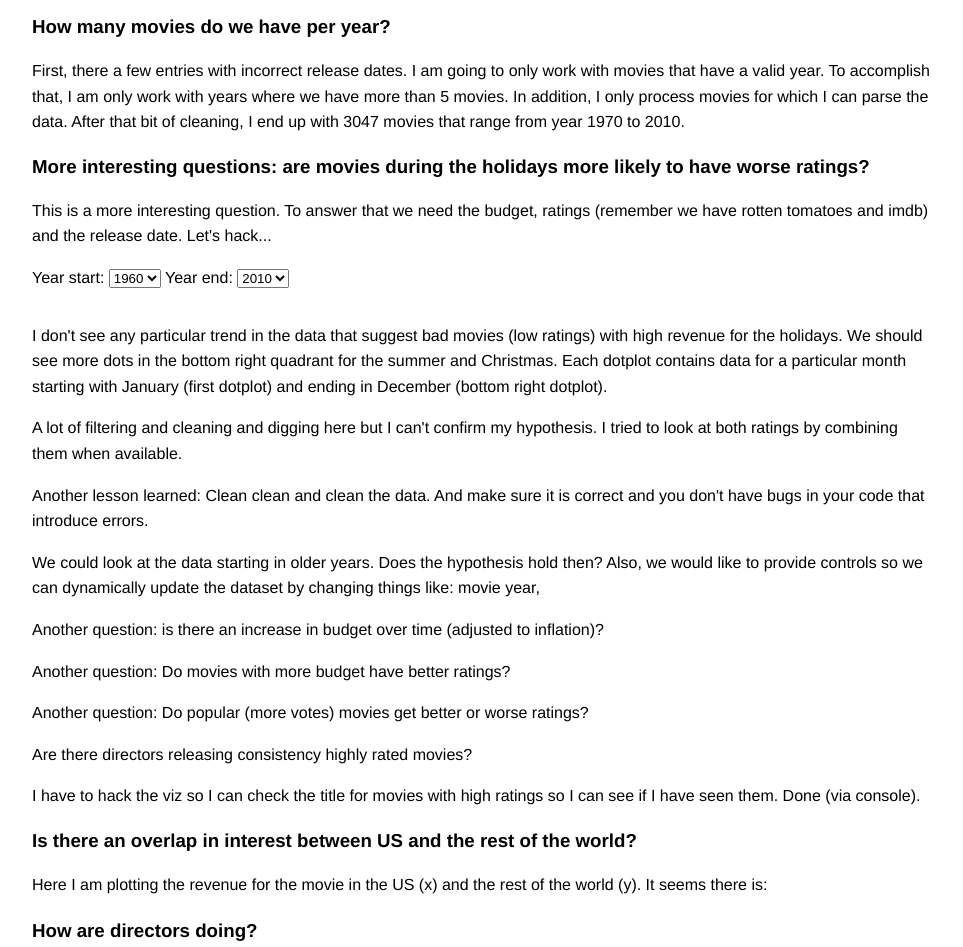
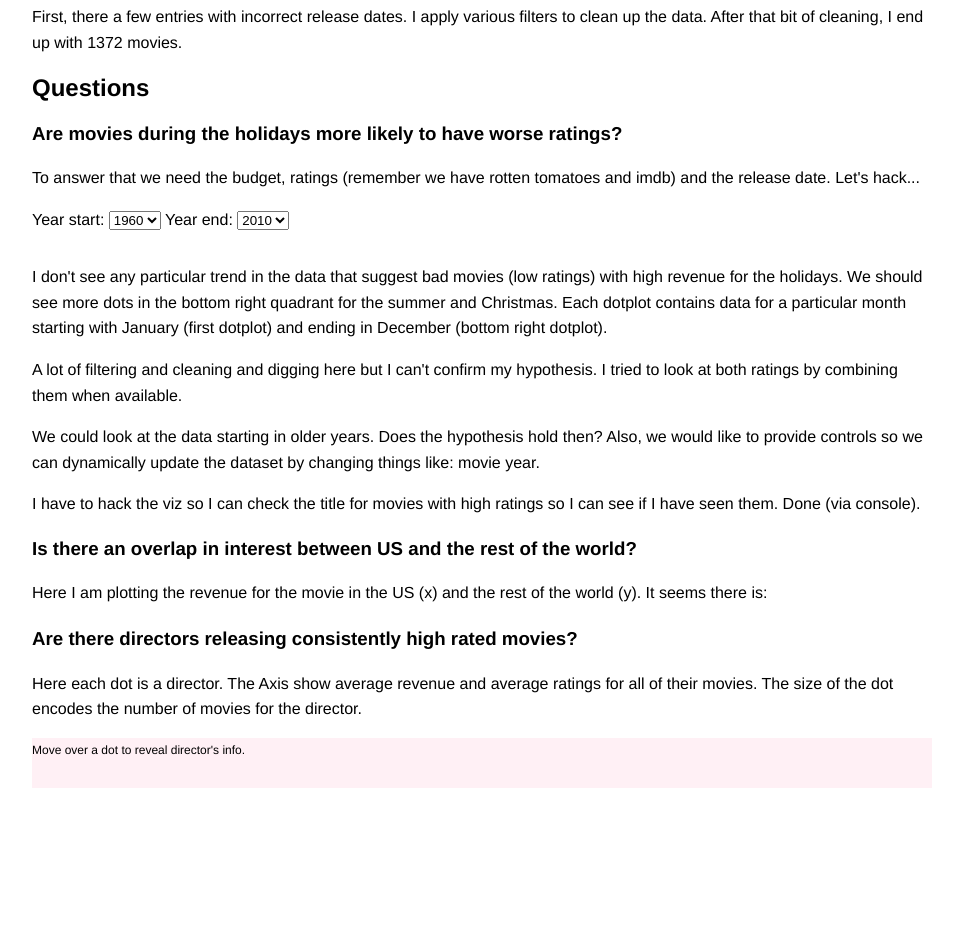
Before and after one commit to drio/cse512_week2_movies, a website built with webpack: page src/index.html in a window 1280 px wide. Shown: the part 1320-2267 px from the top of the page, without its empty margins (33-996 px from the left). Built offline with nearby package versions, Linux system fonts and the light colour scheme; files whose address does not match are found by name.

Commit message:
iteration 3

```diff
--- a/src/css/style.css
+++ b/src/css/style.css
@@ -70,6 +70,23 @@ pre {
   margin-top: 2px;
 }
 
+#viz-directors-info {
+  /*
+	display: flex;
+  flex-wrap: wrap;
+	flex-grow: 0;
+  */
+  font-size: 12px;
+	justify-content: center;
+  /*display: block;*/
+  /*padding: 10px;*/
+  background: LavenderBlush;
+  border: 0px solid grey;
+	width: 900px;
+  height: 50px;
+  margin-top: 2px;
+}
+
 #viz-directors {
 	display: flex;
   flex-wrap: wrap;
--- a/src/index.html
+++ b/src/index.html
@@ -5,10 +5,15 @@
   </head>
   <body>
 <div class="main-container">
+
 <h2> The Movie Dataset </h2>
+<p> This is an exploratory data analysis exercise that uses this
+<a href="https://courses.cs.washington.edu/courses/cse512/14wi/a2.html">movies</a>
+dataset.
 
 <h3> Inspecting the data </h3>
-  <p> The csv file contains 3201 movies for each movie we have the following attributes (not all the movies have all the attributes set): </p>
+<p> The csv file contains 3201 movies for each movie we have the following
+attributes (not all the movies have all the attributes set): </p>
 <pre>
 0: "Title" 1: "US Gross" 2: "Worldwide Gross" 3: "US DVD Sales" 4: "Production Budget"
 5: "Release Date" 6: "MPAA Rating" 7: "Running Time (min)" 8: "Distributor"
@@ -35,20 +40,15 @@ dig a bit deeper.
 
 <p> Now that I know a bit more about the dataset, what are some interesting questions?
 
-<h3> How many movies do we have per year? </h3>
+<p> First, there a few entries with incorrect release dates. I apply various filters
+to clean up the data. After that bit of cleaning, I end up with 1372 movies.
 
-<p> First, there a few entries with incorrect release dates. I am going to only
-work with movies that have a valid year. To accomplish that, I am only work
-with years where we have more than 5 movies. In addition, I only process movies
-for which I can parse the data. After that bit of cleaning, I end up with 3047 movies
-that range from year 1970 to 2010.
+<h2> Questions</h2>
 
-<h3> More interesting questions: are movies during the holidays more likely to have
-worse ratings?
-</h3>
+<h3> Are movies during the holidays more likely to have worse ratings? </h3>
 
-<p> This is a more interesting question. To answer that we need the budget, ratings (remember
-we have rotten tomatoes and imdb) and the release date. Let's hack...
+<p> To answer that we need the budget, ratings (remember we have rotten
+tomatoes and imdb) and the release date. Let's hack...
 
 <p>
 Year start: <select id="year-start"> </select>
@@ -65,18 +65,9 @@ December (bottom right dotplot).
 <p> A lot of filtering and cleaning and digging here but I can't confirm my
 hypothesis.  I tried to look at both ratings by combining them when available.
 
-<p> Another lesson learned: Clean clean and clean the data. And make sure it is
-correct and you don't have bugs in your code that introduce errors.
-
 <p> We could look at the data starting in older years. Does the hypothesis hold then?
 Also, we would like to provide controls so we can dynamically update the dataset by
-changing things like: movie year,
-
-<p> Another question: is there an increase in budget over time (adjusted to inflation)?
-<p> Another question: Do movies with more budget have better ratings?
-<p> Another question: Do popular (more votes) movies get better or worse ratings?
-
-<p> Are there directors releasing consistency highly rated movies?
+changing things like: movie year.
 
 <p> I have to hack the viz so I can check the title for movies with high
 ratings so I can see if I have seen them. Done (via console).
@@ -91,11 +82,16 @@ It seems there is:
   </div>
 </div>
 
-<h3> How are directors doing?</h3>
+<h3> Are there directors releasing consistently high rated movies? </h3>
 <p> Here each dot is a director. The Axis show average revenue and average ratings for all of their movies. The size of the dot encodes the number of movies for the director.
-<div id="viz-directors">
-</div>
+<div id="viz-directors-info">Move over a dot to reveal director's info.</div>
+<div id="viz-directors"></div>
+<p> The next step here would be to consider the budget of the movies to see what directors are more appealing for movie companies.
 
+<h3> Other questions </h3>
+<p> Another question: is there an increase in budget over time (adjusted to inflation)?
+<p> Another question: Do movies with more budget have better ratings?
+<p> Another question: Do popular (more votes) movies get better or worse ratings?
 
 </div>
   </body>
--- a/src/js/directors.js
+++ b/src/js/directors.js
@@ -9,8 +9,22 @@ import {getDirectorsToMovies} from './processing.js';
 import {dotPlot} from './viz/dotplot.js';
 
 const DIRECTORS_SEL = '#viz-directors';
+const DIRECTORS_INFO_SEL = '#viz-directors-info';
 const BIG_DOT_R = 30;
 const SMALL_DOT_R = 4;
+
+const onMouseOverLogic = (d) => {
+  select(DIRECTORS_INFO_SEL)
+    .html(d.name +  ": [" + d.movieNames + "]");
+}
+
+const onMouseOutLogic = (d) => {
+  select(DIRECTORS_INFO_SEL).html("Move over a dot to reveal director's info.");
+}
+
+const onClickLogic = (d) => {
+  console.log(d);
+}
 
 export const directorsViz = (movies) => {
   const directors = getDirectorsToMovies(movies);
@@ -26,7 +40,9 @@ export const directorsViz = (movies) => {
     xLabel: 'revenue',
     yLabel: 'rating',
     background: 'ghostwhite',
-    onClickLogic: (d) => console.log(d.name, d.movies),
+    onClickLogic,
+    onMouseOutLogic,
+    onMouseOverLogic,
     data: directors.map((director) => {
       const color = 'black';
       return {
@@ -35,6 +51,7 @@ export const directorsViz = (movies) => {
         fill: 'Brown',
         r: scaleNumberMovies(director.movies.length),
         movies: director.movies,
+        movieNames: director.movies.map((m) => m[HEADER.title]),
         name: director.name,
       };
     })
--- a/src/js/viz/dotplot.js
+++ b/src/js/viz/dotplot.js
@@ -56,7 +56,9 @@ export const dotPlot = (opts) => {
       .attr('stroke', 'black')
       .attr('stroke-width', 1)
       .attr("r", (d) => d.r || default_r)
-        .on("click", opts.onClickLogic);
+        .on("click", opts.onClickLogic)
+        .on("mouseover", opts.onMouseOverLogic)
+        .on("mouseout", opts.onMouseOutLogic);
 
   /* Axis */
   const xAxis = axisBottom()
```
Lines whose indentation alone changed are shown as unchanged.
